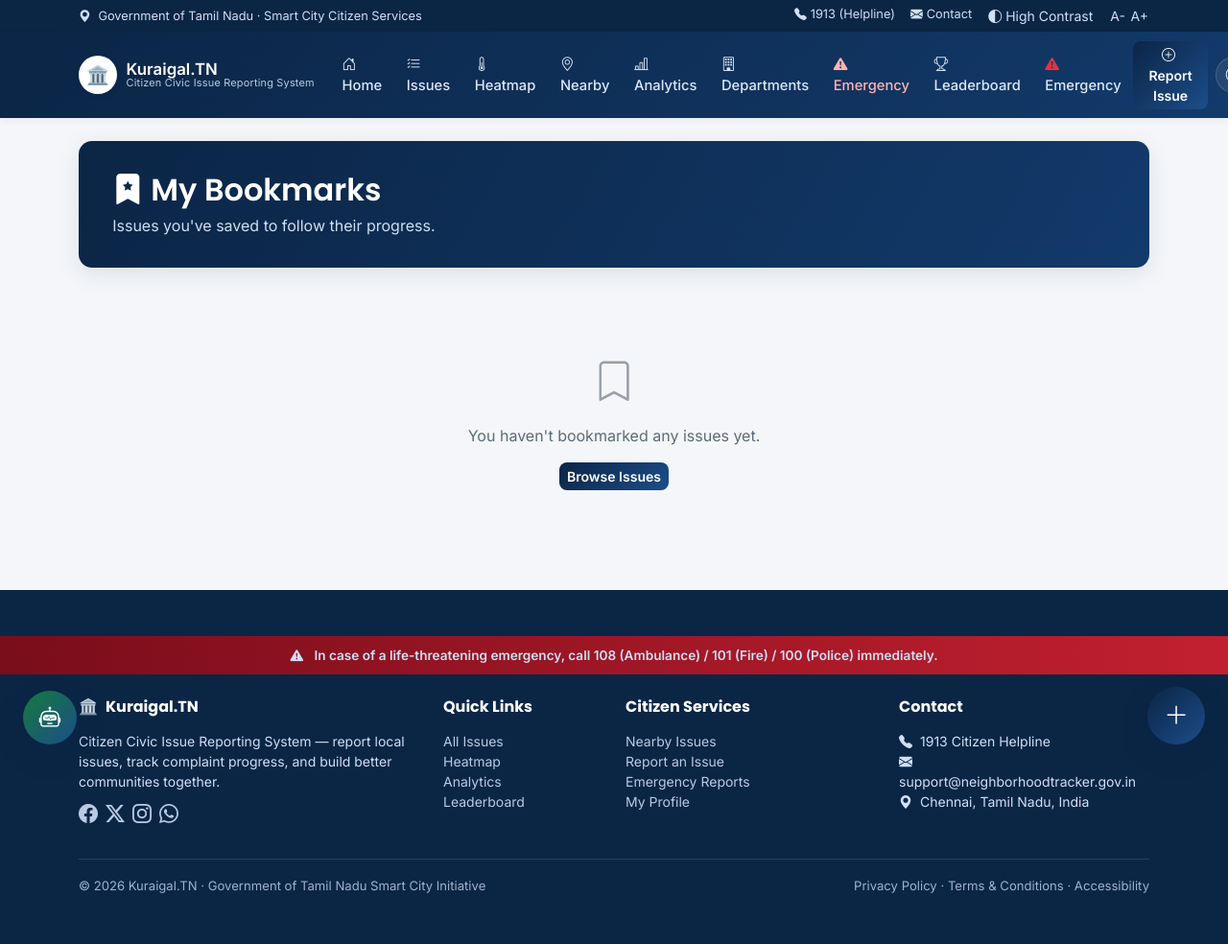
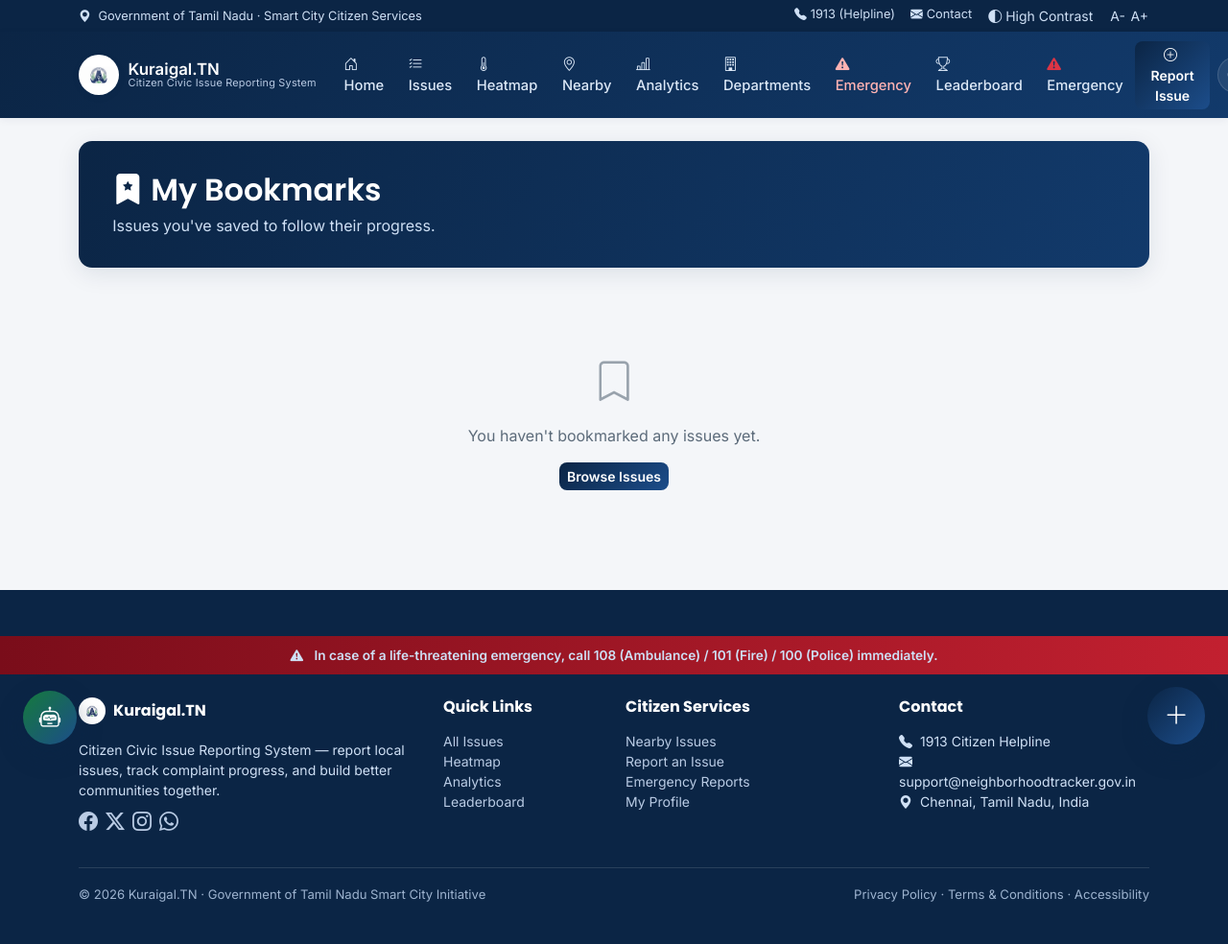
Before and after one commit to Sakthivel-0609/kuraigal.TN, a Django app: page /bookmarks/ in a window 1280 px wide; the page is wider, and only the part inside the window is pictured. Shown: that part at 96% size. Before the commit the page ends 931 px from the top of that part, so only its background shows below. Run offline with Django 4.2, Linux system fonts and the light colour scheme; the visitor is signed in with stand-in values (Sample User, id 1); data comes from the database, SQL or seed files in the repository; data that the repository does not hold is empty; parts of the project's set-up code (start-up, migrations or seed data) failed here and were passed over.

Commit message:
Add Kuraigal.TN logo everywhere

```diff
--- a/neighborhood_tracker/static/css/style.css
+++ b/neighborhood_tracker/static/css/style.css
@@ -110,6 +110,14 @@ a { text-decoration: none; }
     background: #fff;
     border-radius: 50%;
     font-size: 1.2rem;
+    box-shadow: var(--gov-shadow-sm);
+}
+.gov-navbar .brand-emblem-img {
+    width: 42px; height: 42px;
+    object-fit: contain;
+    background: #fff;
+    border-radius: 50%;
+    padding: 3px;
     box-shadow: var(--gov-shadow-sm);
 }
 .gov-navbar .brand-title { font-weight: 700; font-size: 1.05rem; color: #fff; }
--- a/neighborhood_tracker/templates/base.html
+++ b/neighborhood_tracker/templates/base.html
@@ -22,6 +22,10 @@
     <!-- Project theme -->
     <link rel="stylesheet" href="/static/css/style.css">
     {% block extra_head %}{% endblock %}
+
+    <!-- Favicon -->
+    <link rel="icon" type="image/x-icon" href="/static/favicon.ico">
+    <link rel="shortcut icon" type="image/x-icon" href="/static/favicon.ico">
 
     <!-- PWA: installable app + theme color -->
     <link rel="manifest" href="/static/manifest.json">
@@ -66,7 +70,7 @@
 <nav class="navbar navbar-expand-lg navbar-dark gov-navbar sticky-top">
     <div class="container">
         <a class="navbar-brand" href="{% url 'home' %}">
-            <span class="brand-emblem">🏛️</span>
+            <img src="/static/img/navbar-logo.png" alt="{% trans 'Kuraigal.TN' %}" class="brand-emblem-img">
             <span>
                 <span class="brand-title d-block">{% trans "Kuraigal.TN" %}</span>
                 <span class="brand-subtitle d-block">{% trans "Citizen Civic Issue Reporting System" %}</span>
@@ -224,7 +228,7 @@
     <div class="container py-4">
         <div class="row g-4">
             <div class="col-md-4">
-                <h6><span class="me-2">🏛️</span>{% trans "Kuraigal.TN" %}</h6>
+                <h6 class="d-flex align-items-center gap-2"><img src="/static/img/navbar-logo.png" alt="{% trans 'Kuraigal.TN' %}" style="width:28px; height:28px; object-fit:contain; background:#fff; border-radius:50%; padding:2px;">{% trans "Kuraigal.TN" %}</h6>
                 <p class="small mb-2">{% trans "Citizen Civic Issue Reporting System — report local issues, track complaint progress, and build better communities together." %}</p>
                 <div class="d-flex gap-2 fs-5">
                     <a href="#"><i class="bi bi-facebook"></i></a>
```
Also changed, not shown: neighborhood_tracker/static/favicon.ico (added), neighborhood_tracker/static/img/icon-192.png, neighborhood_tracker/static/img/icon-512.png, neighborhood_tracker/static/img/navbar-logo.png (added).
